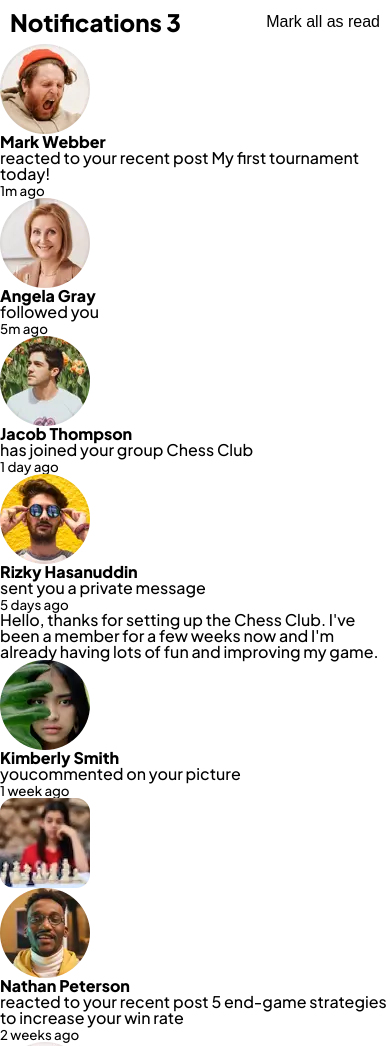
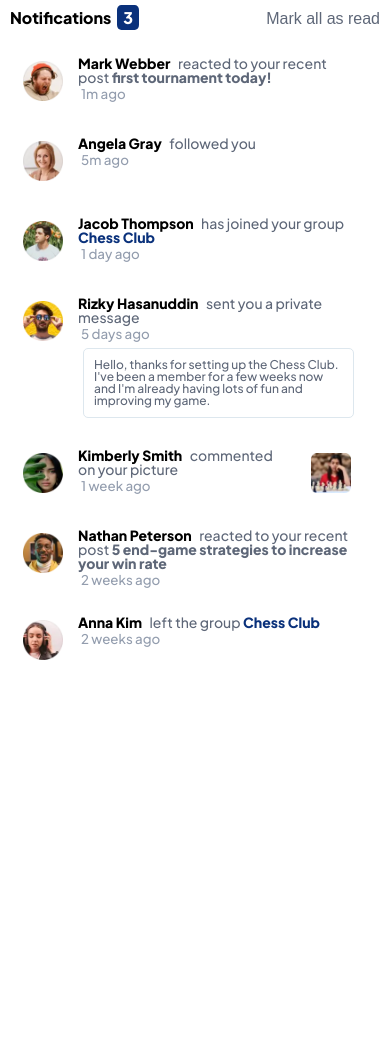
Before and after one commit to arenascode/notifications-page-main, a website: page index.html in a window 390 px wide. Shown: the top 1046 px of the page. After the commit the page ends 844 px from the top, so only its background shows below. Drawn offline with Linux system fonts and the light colour scheme.

Commit message:
mobile desing done and active states

```diff
--- a/index.html
+++ b/index.html
@@ -1,80 +1,93 @@
 <!DOCTYPE html>
 <html lang="en">
   <head>
-  <meta charset="UTF-8">
-  <meta name="viewport" content="width=device-width, initial-scale=1.0"> <!-- displays site properly based on user's device -->
-  <link rel="stylesheet" href="./css/main.css">
-  <title> Notifications page</title>
+    <meta charset="UTF-8" />
+    <meta name="viewport" content="width=device-width, initial-scale=1.0" />
+    <!-- displays site properly based on user's device -->
+    <link rel="stylesheet" href="./css/main.css" />
+    <title>Notifications page</title>
   </head>
+
   <body>
     <main>
       <section id="notificationsTitle">
-    <h1> Notifications <span id="notificationsCount">3</span></h1>
-    <button>Mark all as read</button>
-
+        <p>Notifications <span id="notificationsCount">3</span></p>
+        <button type="button" id="markAsAllRead">Mark all as read</button>
       </section>
 
       <section id="notificationsBody">
         <div class="notification">
-      <img src="./assets/images/avatar-mark-webber.webp" alt="Avatar">
-            <div class="notification-content">
-              <h4>Mark Webber</h4>
-              <p>reacted to your recent post My first tournament today!</p>
+          <img src="./assets/images/avatar-mark-webber.webp" alt="Avatar" />
+          <div class="notificationDescription">
+            <p>
+              <span>Mark Webber</span> reacted to your recent post <span class="post">first
+              tournament today!</span>
+            </p>
             <small>1m ago</small>
           </div>
         </div>
         <div class="notification">
-      <img src="./assets/images/avatar-angela-gray.webp" alt="Avatar">
-            <div class="notification-content">
-              <h4>Angela Gray</h4>
-              <p>followed you</p>
+          <img src="./assets/images/avatar-angela-gray.webp" alt="Avatar" />
+          <div class="notificationDescription">
+            <p><span>Angela Gray</span> followed you</p>
             <small>5m ago</small>
           </div>
         </div>
         <div class="notification">
-      <img src="./assets/images/avatar-jacob-thompson.webp" alt="Avatar">
-            <div class="notification-content">
-              <h4>Jacob Thompson</h4>
-              <p>has joined your group Chess Club</p>
+          <img src="./assets/images/avatar-jacob-thompson.webp" alt="Avatar" />
+          <div class="notificationDescription">
+            <p>
+              <span>Jacob Thompson</span> has joined your group
+              <span class="group">Chess Club</span>
+            </p>
             <small>1 day ago</small>
           </div>
         </div>
         <div class="notification">
-      <img src="./assets/images/avatar-rizky-hasanuddin.webp" alt="Avatar">
-            <div class="notification-content">
-              <h4>Rizky Hasanuddin</h4>
-              <p>sent you a private message</p>
+          <img
+            src="./assets/images/avatar-rizky-hasanuddin.webp"
+            alt="Avatar"
+          />
+          <div class="notificationDescription">
+            <p><span>Rizky Hasanuddin</span> sent you a private message</p>
             <small>5 days ago</small>
-              <p class="message">
-                Hello, thanks for setting up the Chess Club. I've been a member for a few weeks now and
-  I'm already having lots of fun and improving my game.
+            <p class="notificationMessage">
+              Hello, thanks for setting up the Chess Club. I've been a member
+              for a few weeks now and I'm already having lots of fun and
+              improving my game.
             </p>
           </div>
         </div>
         <div class="notification">
-      <img src="./assets/images/avatar-kimberly-smith.webp" alt="Avatar">
-            <div class="notification-content">
-              <h4>Kimberly Smith</h4>
-              <p>youcommented on your picture</p>
+          <img src="./assets/images/avatar-kimberly-smith.webp" alt="Avatar" />
+          <div class="notificationDescription">
+            <p><span>Kimberly Smith</span> commented on your picture</p>
             <small>1 week ago</small>
-              <div class="message">
-                <img src="./assets/images/image-chess.webp" alt="">
+
           </div>
+          <div class="pictureCommented">
+              <img src="./assets/images/image-chess.webp" alt="" width="40px" height="40px"/>
           </div>
         </div>
         <div class="notification">
-      <img src="./assets/images/avatar-nathan-peterson.webp" alt="Avatar">
-            <div class="notification-content">
-              <h4>Nathan Peterson</h4>
-              <p>reacted to your recent post <span>5 end-game strategies to increase your win rate</span></p>
+          <img src="./assets/images/avatar-nathan-peterson.webp" alt="Avatar" />
+          <div class="notificationDescription">
+            <p>
+              <span>Nathan Peterson </span>reacted to your recent post
+              <span class="post"
+                >5 end-game strategies to increase your win rate</span
+              >
+            </p>
             <small>2 weeks ago</small>
           </div>
         </div>
         <div class="notification">
-      <img src="./assets/images/avatar-anna-kim.webp" alt="Avatar">
-            <div class="notification-content">
-              <h4>Anna Kim</h4>
-              <p>left the group <span>Chess Club</span></p>
+          <img src="./assets/images/avatar-anna-kim.webp" alt="Avatar" />
+          <div class="notificationDescription">
+            <p>
+              <span>Anna Kim </span>left the group
+              <span class="group">Chess Club</span>
+            </p>
             <small>2 weeks ago</small>
           </div>
         </div>
--- a/package.json
+++ b/package.json
@@ -3,7 +3,7 @@
   "name": "notifications-page-main",
   "version": "1.0.0",
   "description": "![Design preview for the Notifications page coding challenge](./design/desktop-preview.jpg)",
-  "main": "index.js",
+  "main": "js/index.js",
   "scripts": {
     "test": "echo \"Error: no test specified\" && exit 1",
     "build-css": "node-sass --include-path scss scss/style.scss css/main.css",
--- a/scss/style.scss
+++ b/scss/style.scss
@@ -35,4 +35,94 @@ body {
   display: flex;
   justify-content: space-between;
   padding: 10px;
+
+  p {
+    font-weight: var(--font-weight-jakarta-extrabold);
+  }
+  #notificationsCount {
+    background-color: var(--primary-blue);
+    color: var(--neutral-white);
+    padding: 2px 6px 2px 6px;
+    border-radius: 20%;
+    margin-left:3px
+  }
+
+  #markAsAllRead {
+    color: var(--neutral-dark-grayish-blue);
+    font-weight: var(--font-weight-jakarta-medium)
+  }
+  #markAsAllRead:hover {
+    cursor: pointer;
+    color: var(--primary-blue);
+  }
 }
+
+#notificationsBody {
+  display: flex;
+  flex-direction: column;
+  padding: 8px;
+  row-gap: 10px;
+
+  .notification {
+    display: flex;
+    //height: 50px;
+    margin: 5px;
+    img {
+      width: 40px;
+      height: 40px;
+      margin: 10px
+    }
+
+    .notificationDescription {
+      color:var(--neutral-dark-grayish-blue);
+      padding: 5px 18px 0px 5px;
+      display: flex;
+      flex-grow: 1;
+      flex-direction: column;
+      p {
+        font-size: 14px;
+        span {
+        color: black;
+        font-weight: var(--font-weight-jakarta-extrabold);
+        margin-right: 5px;
+        }
+        span:hover {
+        cursor: pointer;
+        color: var(--primary-blue)
+        }
+      }
+      small {
+        color:var(--neutral-grayish-blue);
+        font-weight: var(--font-weight-jakarta-medium);
+        margin: 3px;
+      }
+      .notificationMessage {
+        border: solid 1px;
+        border-radius: 5px;
+        border-color: var(--neutral-light-grayish-blue-2);
+        text-align: left;
+        margin: 5px;
+        padding: 10px;
+        font-size: 12px;
+        color: var(--neutral-dark-grayish-bluegrayish-blue);
+      }
+      .notificationMessage:hover{
+        cursor: pointer;
+        background-color: var(--neutral-light-grayish-blue-2);
+      }
+      p .group {
+        color: var(--primary-blue);
+      }
+      p .post {
+        color: var(--neutral-dark-grayish-bluegrayish-blue);
+        font-weight:var(--font-weight-jakarta-extrabold);
+      }
+    }
+  .pictureCommented {
+        margin-right: 35px;
+      }
+  .pictureCommented {
+  cursor: pointer;
+      }
+    }
+}
```
Also changed, not shown: css/main.css. Lines whose indentation alone changed are shown as unchanged.
